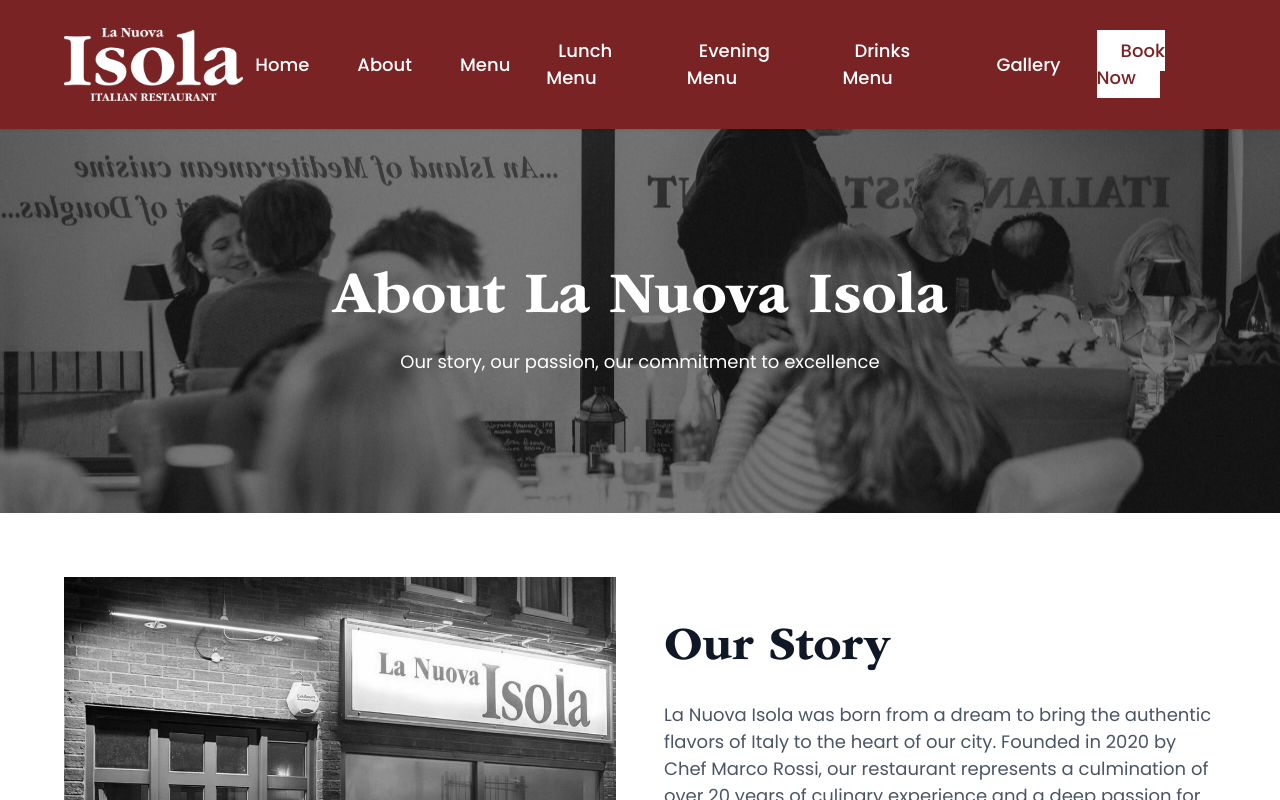
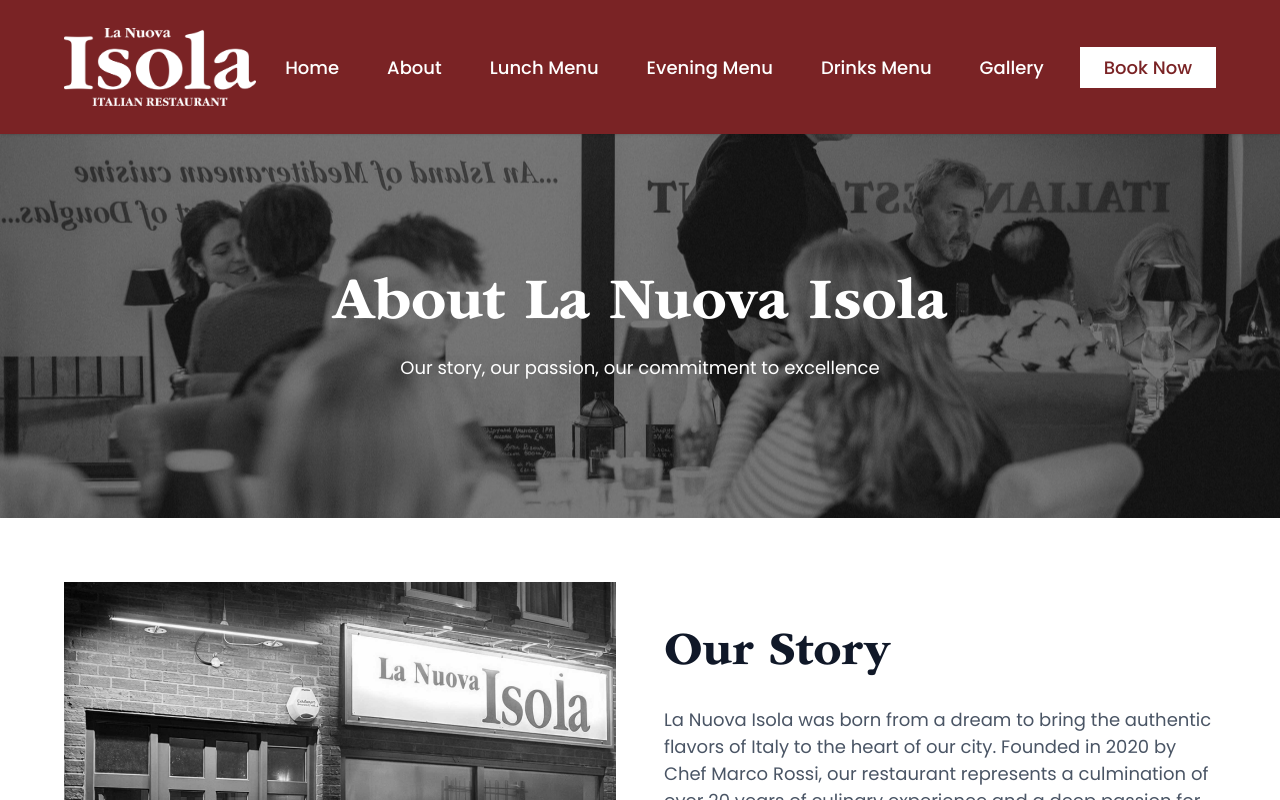
Before and after one commit to LYNKSPortal/la-nuova-isola-iom, a Next.js app: page /about in a window 1280 px wide. Shown: the top 800 px of the page. Built offline with nearby package versions, Linux system fonts and the light colour scheme.

Commit message:
Remove Menu link from header navigation - now using individual menu pages

```diff
--- a/src/components/Header.tsx
+++ b/src/components/Header.tsx
@@ -56,11 +56,6 @@ export default function Header() {
               <li>
                 <Link href="/about" className="text-white hover:text-gray-200 px-3 py-2 text-sm font-medium transition-colors">
                   About
-                </Link>
-              </li>
-              <li>
-                <Link href="/menu" className="text-white hover:text-gray-200 px-3 py-2 text-sm font-medium transition-colors">
-                  Menu
                 </Link>
               </li>
               <li>
@@ -154,15 +149,6 @@ export default function Header() {
                 </li>
                 <li>
                   <Link
-                    href="/menu"
-                    className="block px-3 py-2 text-base font-medium text-white hover:text-gray-200 hover:bg-white/10"
-                    onClick={() => setIsMenuOpen(false)}
-                  >
-                    Menu
-                  </Link>
-                </li>
-                <li>
-                  <Link
                     href="/lunch-menu"
                     className="block px-3 py-2 text-base font-medium text-white hover:text-gray-200 hover:bg-white/10"
                     onClick={() => setIsMenuOpen(false)}
```
